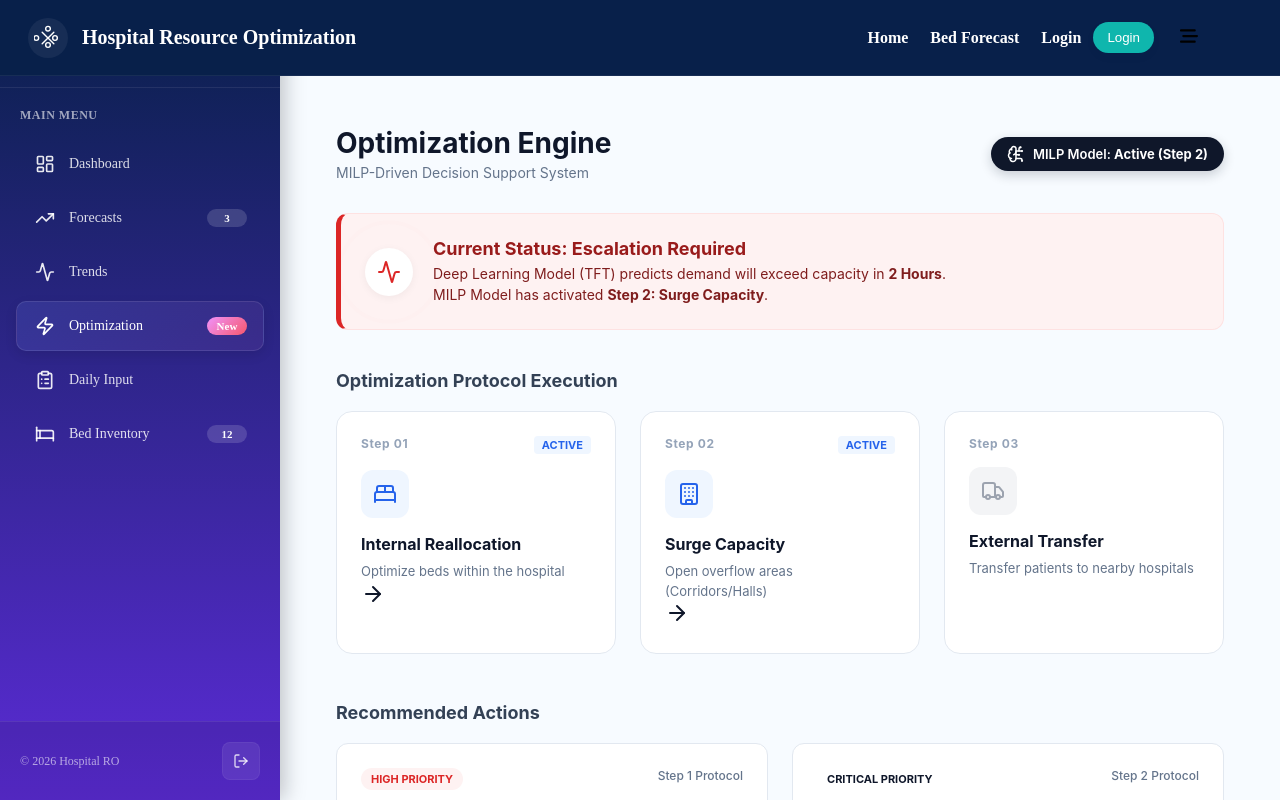
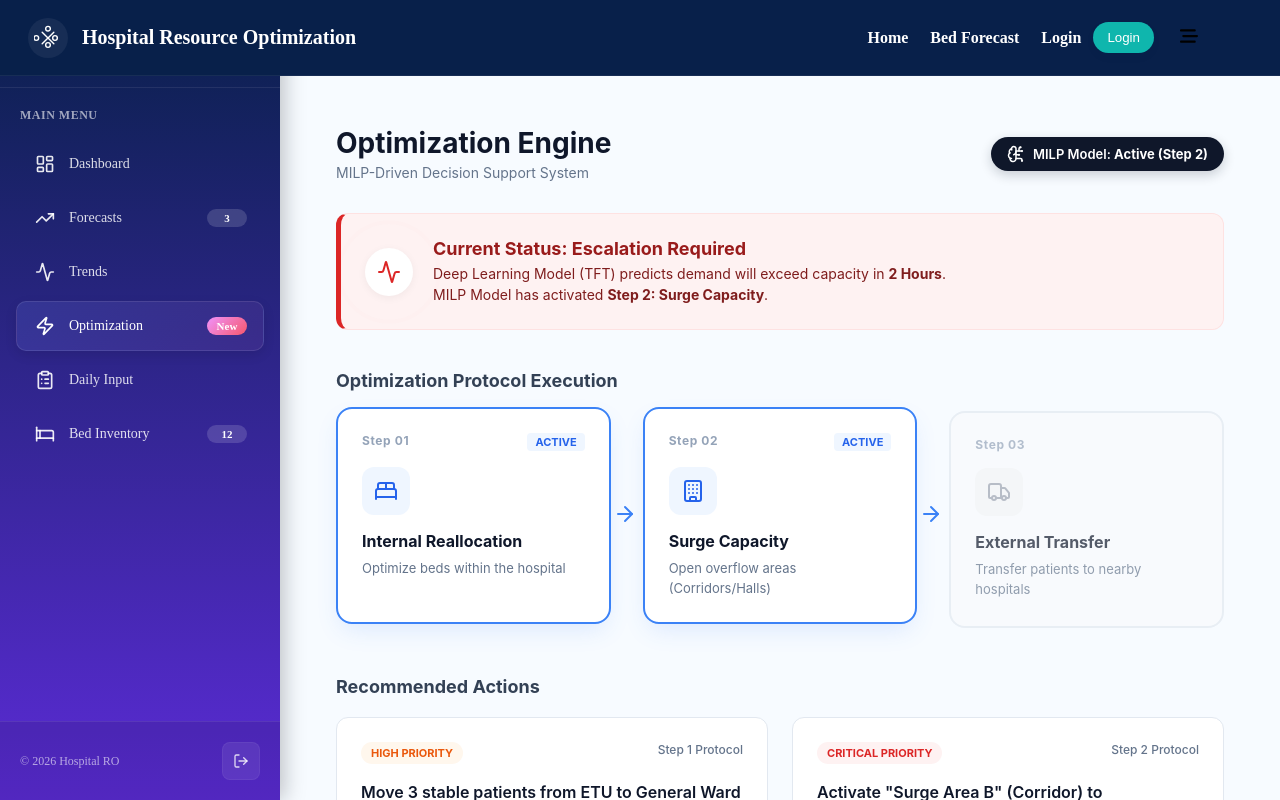
Before and after one commit to lochanajayasinghe/Hospital-Resource-Optimization-and-Demand-Forecasting-System, a React (Create React App) app in the folder frontend/: page /Optimization in a window 1280 px wide. Shown: the top 800 px of the page. Built offline with nearby package versions, Linux system fonts and the light colour scheme.

Commit message:
Update Optimization.module.css

```diff
--- a/frontend/src/components/Bed_demand_focasting/Optimization.module.css
+++ b/frontend/src/components/Bed_demand_focasting/Optimization.module.css
@@ -79,22 +79,31 @@
 .strategyGrid {
   display: grid;
   grid-template-columns: repeat(3, 1fr);
-  gap: 24px;
+  gap: 32px;
   margin-bottom: 48px;
   position: relative;
 }
 
 .stepCard {
-  background: white;
   padding: 24px;
   border-radius: 16px;
-  border: 1px solid #e2e8f0;
+  border: 2px solid transparent;
   position: relative;
-  transition: transform 0.2s;
+  transition: all 0.3s ease;
 }
 
-.active { border-color: #3b82f6; box-shadow: 0 8px 20px rgba(37, 99, 235, 0.1); }
-.inactive { opacity: 0.6; background: #f8fafc; }
+.activeCard {
+  background: white;
+  border-color: #3b82f6;
+  box-shadow: 0 10px 25px -5px rgba(59, 130, 246, 0.15);
+  transform: translateY(-4px);
+}
+
+.inactiveCard {
+  background: #f8fafc;
+  border-color: #e2e8f0;
+  opacity: 0.7;
+}
 
 .stepHeader { display: flex; justify-content: space-between; margin-bottom: 16px; }
 .stepNum { font-size: 12px; font-weight: 700; color: #94a3b8; letter-spacing: 0.05em; }
@@ -113,6 +122,17 @@
 .stepTitle { font-size: 16px; font-weight: 700; margin: 0 0 8px 0; }
 .stepDesc { font-size: 13px; color: #64748b; line-height: 1.5; margin: 0; }
 
+/* Connector Arrow */
+.connector {
+  position: absolute;
+  right: -28px;
+  top: 50%;
+  transform: translateY(-50%);
+  color: #cbd5e1;
+  z-index: 10;
+}
+.connectorActive { color: #3b82f6; }
+
 /* Recommendation Cards */
 .recGrid { display: grid; grid-template-columns: 1fr 1fr; gap: 24px; }
 
@@ -127,8 +147,8 @@
   font-size: 11px; font-weight: 700; text-transform: uppercase;
   padding: 4px 10px; border-radius: 999px;
 }
-.highPrio { background: #fef2f2; color: #dc2626; }
-.medPrio { background: #fff7ed; color: #ea580c; }
+.critPrio { background: #fef2f2; color: #dc2626; }
+.highPrio { background: #fff7ed; color: #ea580c; }
 
 .stepTag { font-size: 12px; color: #64748b; font-weight: 500; }
 
@@ -153,4 +173,5 @@
 
 @media (max-width: 800px) {
   .strategyGrid, .recGrid { grid-template-columns: 1fr; }
+  .connector { display: none; } /* Hide arrows on mobile */
 }
```
